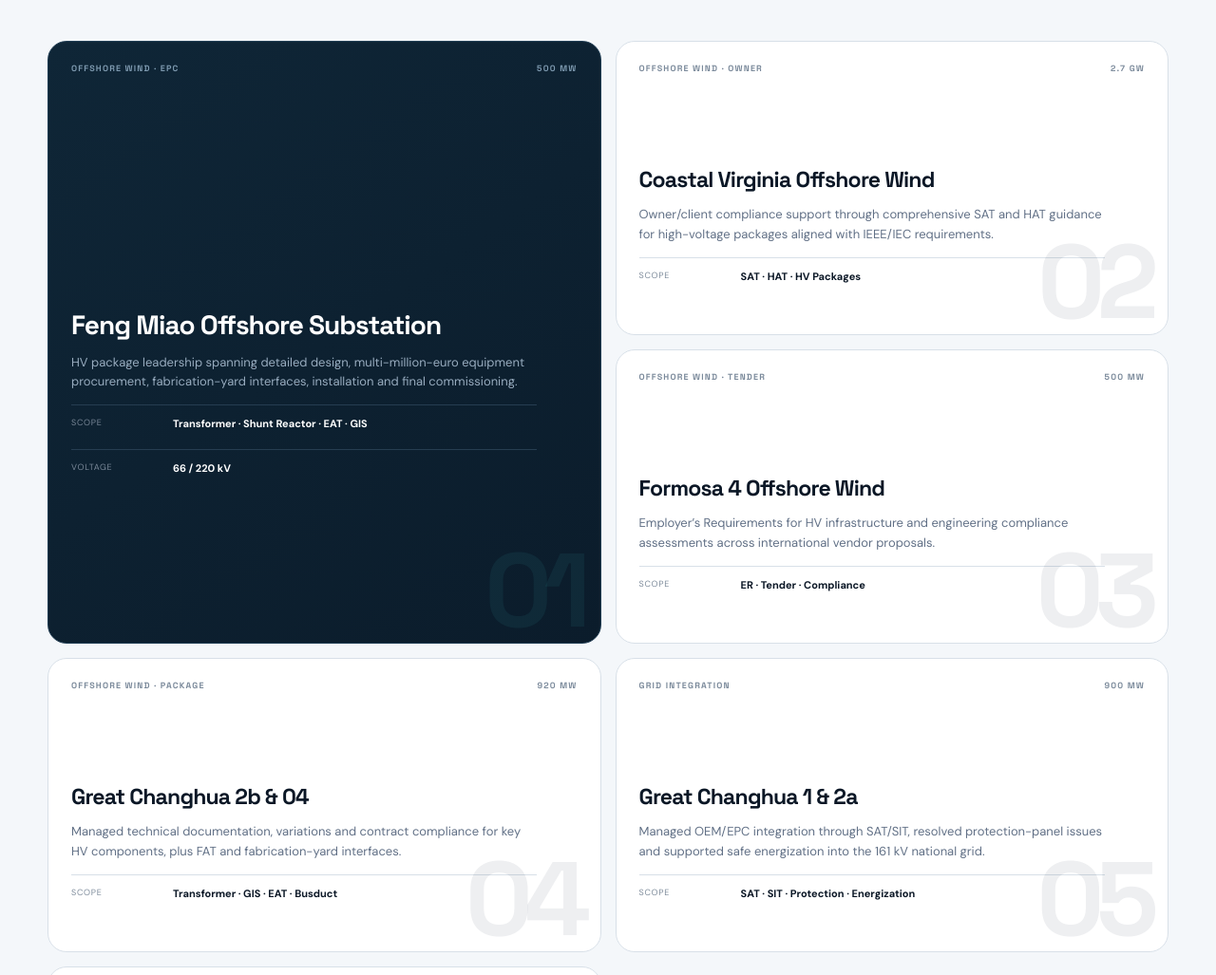
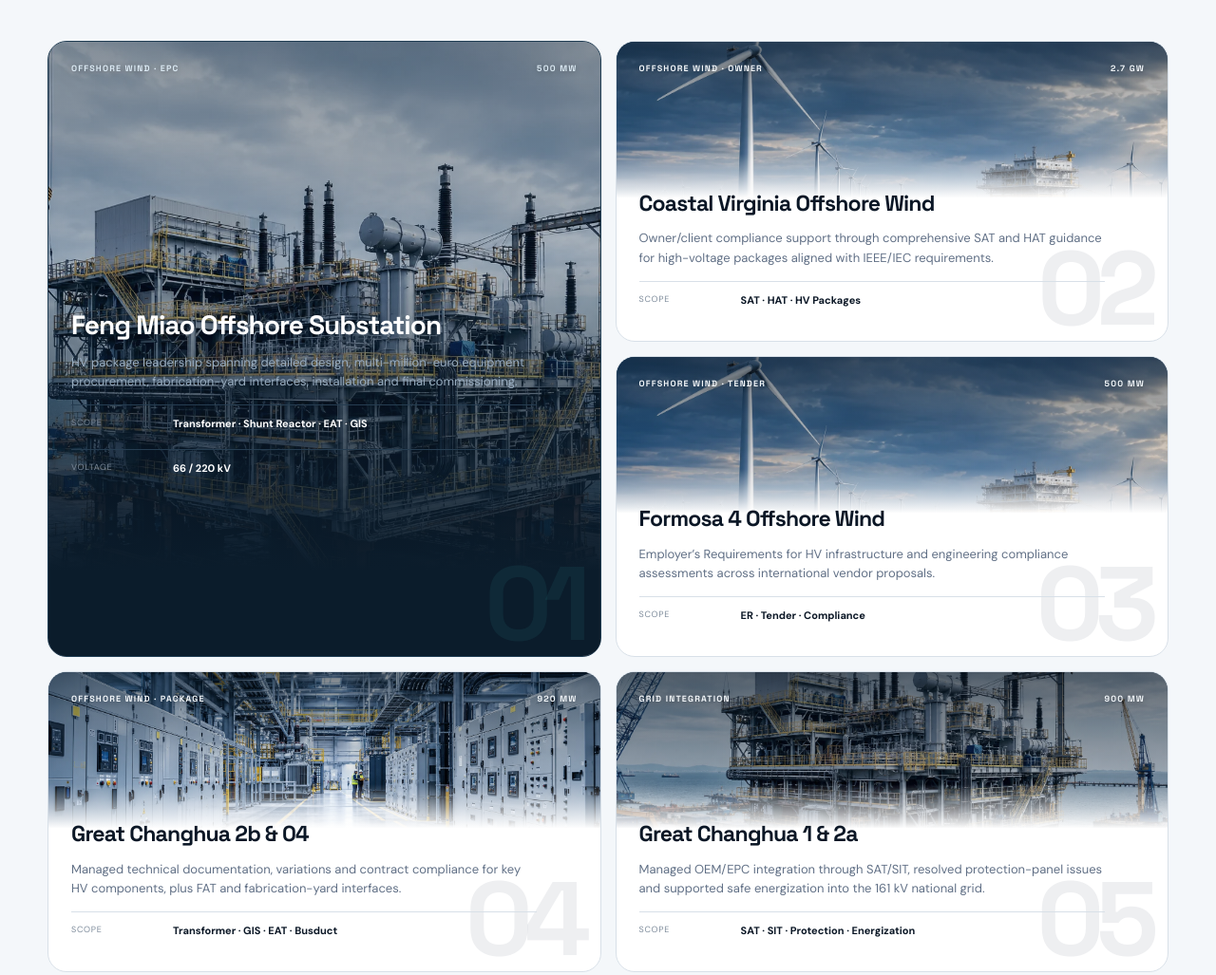
Before and after one commit to EricChang1994/gridwaveconsultant, a plain HTML site: page index.html in a window 1280 px wide. Shown: the part 2798-3825 px from the top of the page at 95% size. Drawn offline with Linux system fonts and the light colour scheme.

Commit message:
Add files via upload

```diff
--- a/index.html
+++ b/index.html
@@ -145,6 +145,7 @@
         </div>
         <div class="project-grid">
           <article class="project-card project-feature reveal">
+            <div class="project-image project-image-1"><img src="assets/offshore-substation-yard.webp" alt="Illustrative offshore substation fabrication yard" loading="lazy"></div>
             <div class="project-top"><span>OFFSHORE WIND · EPC</span><span>500 MW</span></div>
             <div class="project-content">
               <h3>Feng Miao Offshore Substation</h3>
@@ -155,6 +156,7 @@
             <div class="project-number">01</div>
           </article>
           <article class="project-card reveal reveal-delay-sm">
+            <div class="project-image project-image-2"><img src="assets/offshore-wind-farm.webp" alt="Illustrative offshore wind farm and electrical platform" loading="lazy"></div>
             <div class="project-top"><span>OFFSHORE WIND · OWNER</span><span>2.7 GW</span></div>
             <div class="project-content">
               <h3>Coastal Virginia Offshore Wind</h3>
@@ -164,6 +166,7 @@
             <div class="project-number">02</div>
           </article>
           <article class="project-card reveal reveal-delay">
+            <div class="project-image project-image-3"><img src="assets/offshore-wind-farm.webp" alt="Illustrative offshore wind farm" loading="lazy"></div>
             <div class="project-top"><span>OFFSHORE WIND · TENDER</span><span>500 MW</span></div>
             <div class="project-content">
               <h3>Formosa 4 Offshore Wind</h3>
@@ -173,6 +176,7 @@
             <div class="project-number">03</div>
           </article>
           <article class="project-card reveal">
+            <div class="project-image project-image-4"><img src="assets/hv-switchgear-hall.webp" alt="Illustrative high-voltage switchgear and equipment hall" loading="lazy"></div>
             <div class="project-top"><span>OFFSHORE WIND · PACKAGE</span><span>920 MW</span></div>
             <div class="project-content">
               <h3>Great Changhua 2b & 04</h3>
@@ -182,6 +186,7 @@
             <div class="project-number">04</div>
           </article>
           <article class="project-card reveal reveal-delay-sm">
+            <div class="project-image project-image-5"><img src="assets/offshore-substation-yard.webp" alt="Illustrative substation project delivery at a fabrication yard" loading="lazy"></div>
             <div class="project-top"><span>GRID INTEGRATION</span><span>900 MW</span></div>
             <div class="project-content">
               <h3>Great Changhua 1 & 2a</h3>
@@ -191,6 +196,7 @@
             <div class="project-number">05</div>
           </article>
           <article class="project-card reveal reveal-delay">
+            <div class="project-image project-image-6"><img src="assets/hv-switchgear-hall.webp" alt="Illustrative high-voltage equipment and maintenance environment" loading="lazy"></div>
             <div class="project-top"><span>ONSHORE SUBSTATION · O&M</span><span>1.8 GW</span></div>
             <div class="project-content">
               <h3>Mailiao Power Plant</h3>
@@ -206,7 +212,7 @@
     <section class="section profile-section" id="about">
       <div class="container profile-grid">
         <div class="profile-card reveal">
-          <div class="profile-avatar">EC</div>
+          <img class="profile-avatar" src="assets/founder-eric-chang.webp" alt="Wen Jui (Eric) Chang, Founder and Lead Engineer" width="400" height="400" loading="lazy" decoding="async">
           <div class="profile-meta"><span class="eyebrow">FOUNDER & LEAD ENGINEER</span><h2>Wen Jui (Eric) Chang</h2><p>PE · PMP® · M.Sc. Electrical Engineering</p></div>
           <div class="credentials">
             <div><strong>PE</strong><span>Electrical · Kentucky, USA<br>Licensed 2024</span></div>
--- a/styles.css
+++ b/styles.css
@@ -61,10 +61,30 @@ h3 { font-size: 22px; margin: 0 0 10px; }
 .section-dark{background:#091624;color:#fff;overflow:hidden}.section-dark::after{content:'';position:absolute;inset:auto -10% -45% auto;width:750px;height:750px;background:radial-gradient(circle,rgba(66,198,209,.11),transparent 65%)}.expertise-grid{display:grid;grid-template-columns:1.05fr .95fr;gap:90px;align-items:start}.section-dark .eyebrow{color:#8297aa}.section-dark .muted{color:#8799ac;max-width:650px}.expertise-list{display:grid;gap:13px;margin-top:32px}.expertise-list div{display:grid;grid-template-columns:24px 1fr;gap:7px;padding:13px 0;border-bottom:1px solid #203349;color:#c1ccd7;font-size:13px}.expertise-list div span:first-child{color:var(--accent)}
 .tool-panel{border:1px solid #274056;border-radius:22px;background:linear-gradient(145deg,#0d2134,#0a1725);padding:16px;box-shadow:0 30px 70px rgba(0,0,0,.22)}.tool-panel-top{display:flex;justify-content:space-between;padding:9px 10px 17px;color:#758ca2;font:700 10px 'Space Grotesk';letter-spacing:.12em}.tool{display:flex;gap:15px;align-items:center;padding:17px 14px;border-top:1px solid #203449}.tool-code{width:42px;height:42px;border-radius:11px;display:flex;align-items:center;justify-content:center;border:1px solid #31506a;background:#10283e;color:var(--accent);font:700 10px 'Space Grotesk'}.tool strong{display:block;font:600 15px 'Space Grotesk'}.tool small{display:block;color:#70859b;font-size:10px;margin-top:2px}
 .project-grid{display:grid;grid-template-columns:repeat(2,1fr);gap:15px}.project-card{min-height:310px;border:1px solid var(--line);border-radius:var(--radius);background:#fff;position:relative;overflow:hidden;padding:22px 24px;transition:transform .2s,box-shadow .2s}.project-card:hover{transform:translateY(-4px);box-shadow:var(--shadow)}.project-feature{grid-row:span 2;min-height:635px;background:linear-gradient(145deg,#0f2637,#0b1c2b);color:white;border-color:#203d53}.project-top{display:flex;justify-content:space-between;font:700 9px 'Space Grotesk';letter-spacing:.13em;color:#7b8a9b}.project-feature .project-top{color:#7e9ab0}.project-content{margin-top:100px;max-width:490px}.project-feature .project-content{margin-top:250px}.project-content h3{font-size:28px;margin-bottom:15px}.project-card:not(.project-feature) .project-content h3{font-size:23px}.project-content p{color:var(--muted);font-size:13px;max-width:510px}.project-feature .project-content p{color:#98acbf}.project-detail{display:grid;grid-template-columns:95px 1fr;gap:12px;padding:11px 0;border-top:1px solid var(--line);font-size:11px;margin-top:6px}.project-feature .project-detail{border-color:#263d51}.project-detail span{color:#7b8999;text-transform:uppercase;letter-spacing:.08em;font-size:9px}.project-number{position:absolute;right:18px;bottom:-15px;font:700 110px 'Space Grotesk';letter-spacing:-.08em;color:rgba(14,33,52,.07)}.project-feature .project-number{color:rgba(66,198,209,.08);}
-.profile-section{background:#eaf0f5}.profile-grid{display:grid;grid-template-columns:.9fr 1.1fr;gap:80px;align-items:center}.profile-card{padding:33px;border:1px solid #cbd6e0;border-radius:24px;background:#fff;box-shadow:var(--shadow)}.profile-avatar{width:88px;height:88px;border-radius:50%;background:#10273a;color:var(--accent);display:flex;align-items:center;justify-content:center;font:700 27px 'Space Grotesk';margin-bottom:27px}.profile-meta h2{font-size:33px;margin:9px 0 7px}.profile-meta p{color:var(--muted);margin:0;font-size:13px}.credentials{border-top:1px solid var(--line);margin-top:31px;padding-top:18px;display:grid;gap:14px}.credentials div{display:flex;align-items:center;gap:13px}.credentials strong{width:50px;height:36px;border-radius:9px;background:#eafafb;color:#14636a;border:1px solid #c9ecef;display:flex;align-items:center;justify-content:center;font:700 10px 'Space Grotesk'}.credentials span{font-size:11px;color:#607086;line-height:1.35}.profile-copy p{font-size:15px;color:#58697e;max-width:640px}.quote{font:600 19px 'Space Grotesk';color:#173045;margin-top:32px;padding-left:20px;border-left:3px solid var(--accent);max-width:590px}
+.profile-section{background:#eaf0f5}.profile-grid{display:grid;grid-template-columns:.9fr 1.1fr;gap:80px;align-items:center}.profile-card{padding:33px;border:1px solid #cbd6e0;border-radius:24px;background:#fff;box-shadow:var(--shadow)}.profile-avatar{width:112px;height:112px;object-fit:cover;object-position:center 42%;border-radius:50%;display:block;margin-bottom:27px;border:3px solid #fff;box-shadow:0 8px 24px rgba(16,39,58,.16)}.profile-meta h2{font-size:33px;margin:9px 0 7px}.profile-meta p{color:var(--muted);margin:0;font-size:13px}.credentials{border-top:1px solid var(--line);margin-top:31px;padding-top:18px;display:grid;gap:14px}.credentials div{display:flex;align-items:center;gap:13px}.credentials strong{width:50px;height:36px;border-radius:9px;background:#eafafb;color:#14636a;border:1px solid #c9ecef;display:flex;align-items:center;justify-content:center;font:700 10px 'Space Grotesk'}.credentials span{font-size:11px;color:#607086;line-height:1.35}.profile-copy p{font-size:15px;color:#58697e;max-width:640px}.quote{font:600 19px 'Space Grotesk';color:#173045;margin-top:32px;padding-left:20px;border-left:3px solid var(--accent);max-width:590px}
 .credentials-section{padding-top:90px}.credentials-grid{display:grid;grid-template-columns:.7fr 1.3fr;gap:80px}.credential-list{border-top:1px solid var(--line)}.credential-list>div{display:grid;grid-template-columns:100px 1fr;gap:20px;padding:20px 0;border-bottom:1px solid var(--line)}.credential-list span{font:700 10px 'Space Grotesk';color:#77879b;text-transform:uppercase;letter-spacing:.1em}.credential-list strong{font:600 15px 'Space Grotesk'}.credential-list small{grid-column:2;color:#758398;margin-top:-13px;font-size:11px}
 .contact-section{padding:100px 0;background:#0c1b2b;color:white}.contact-inner{display:flex;align-items:center;justify-content:space-between;gap:50px}.contact-section .eyebrow{color:#8498ab}.contact-section h2{font-size:clamp(40px,5vw,62px);max-width:670px;margin-bottom:15px}.contact-section p{color:#90a2b5;max-width:610px;margin:0}.contact-actions{display:flex;flex-direction:column;gap:14px;align-items:flex-start;min-width:300px}.social-link{font-size:12px;color:#9aabbd;padding:9px 0;border-bottom:1px solid #314359}.social-link:hover{color:white}
 .footer{background:#07111d;color:#8a9aae;padding:34px 0 22px;border-top:1px solid #1a3045}.footer-inner{display:flex;justify-content:space-between;gap:30px;align-items:center}.footer-brand{display:flex;align-items:center;gap:12px;color:#fff}.footer-brand strong{display:block;font:700 12px 'Space Grotesk';letter-spacing:.06em}.footer-brand small{display:block;font-size:9px;color:#6e8197;margin-top:2px}.footer-right{display:flex;gap:24px;font-size:10px;align-items:center}.footer-right a{color:#b2c0ce}.footer-bottom{display:flex;justify-content:space-between;border-top:1px solid #172b3f;margin-top:22px;padding-top:17px;font-size:9px;color:#5d7187}
 .reveal{opacity:0;transform:translateY(18px);transition:opacity .65s ease, transform .65s ease}.reveal.in{opacity:1;transform:none}.reveal-delay{transition-delay:.12s}.reveal-delay-sm{transition-delay:.06s}
 @media (max-width: 980px){.container{width:min(100% - 32px,1180px)}.hero-grid,.expertise-grid,.profile-grid,.credentials-grid{grid-template-columns:1fr;gap:45px}.hero{min-height:auto}.hero-grid{padding:80px 0 90px}.hero-visual{min-height:460px}.service-grid{grid-template-columns:repeat(2,1fr)}.metrics{grid-template-columns:repeat(2,1fr);gap:0}.metrics>div{border-bottom:1px solid #2b4057}.project-grid{grid-template-columns:1fr}.project-feature{grid-row:auto;min-height:500px}.project-feature .project-content{margin-top:180px}.section-head,.contact-inner{align-items:flex-start;flex-direction:column}.contact-actions{min-width:0}.credentials-grid{gap:20px}}
 @media (max-width: 720px){.nav{display:none;position:absolute;left:16px;right:16px;top:68px;background:#fff;border:1px solid var(--line);border-radius:16px;padding:10px;box-shadow:var(--shadow);flex-direction:column;align-items:stretch;gap:3px}.nav.open{display:flex}.nav a{padding:11px 12px}.nav-cta{text-align:center;margin-top:5px}.menu-toggle{display:block}.hero-grid{padding:66px 0 75px}.hero-visual{min-height:400px}.hero-card{height:310px}.orbit-a{width:450px;height:450px}.orbit-b{width:330px;height:330px}.floating-stat{left:0;bottom:0}.floating-stat-right{right:0;top:3%}h1{font-size:47px}.hero-lead{font-size:16px}.hero-trust{gap:16px;flex-wrap:wrap;margin-top:38px}.metrics{grid-template-columns:1fr 1fr}.metric-value{font-size:17px}.service-grid{grid-template-columns:1fr}.section{padding:82px 0}.section-head{gap:20px;margin-bottom:32px}.project-card{min-height:340px}.project-feature{min-height:470px}.project-feature .project-content{margin-top:150px}.profile-card{padding:25px}.footer-inner,.footer-bottom{flex-direction:column;align-items:flex-start}.footer-right{flex-direction:column;align-items:flex-start;gap:8px}.credential-list>div{grid-template-columns:80px 1fr}.credential-list small{grid-column:2}}
+
+/* Project photography: generated illustrative engineering imagery, not actual project-site photographs. */
+.project-card{isolation:isolate;padding-top:22px}
+.project-image{position:absolute;z-index:-1;top:0;left:0;right:0;height:164px;overflow:hidden;background:#102b40}
+.project-image::after{content:"";position:absolute;inset:0;background:linear-gradient(180deg,rgba(5,18,30,.52),rgba(5,18,30,.03) 72%,rgba(255,255,255,.98))}
+.project-image img{width:100%;height:100%;object-fit:cover;display:block;filter:saturate(.82);transition:transform .45s ease}
+.project-card:hover .project-image img{transform:scale(1.035)}
+.project-top{position:relative;z-index:1;color:#f4f8fb;text-shadow:0 1px 6px rgba(0,0,0,.3)}
+.project-content{position:relative;z-index:1;margin-top:125px}
+.project-card:not(.project-feature) .project-content h3{font-size:23px}
+.project-feature{background:linear-gradient(180deg,rgba(8,27,42,.45),#0b1c2b 63%)}
+.project-feature .project-image{height:100%}
+.project-feature .project-image::after{background:linear-gradient(180deg,rgba(5,18,30,.42) 0%,rgba(5,18,30,.22) 35%,#0b1c2b 86%)}
+.project-feature .project-content{margin-top:250px}
+.project-feature .project-top{color:#dceaf4}
+.project-image-3 img{object-position:72% center;filter:saturate(.95) brightness(.94)}
+.project-image-5 img{object-position:20% center;filter:saturate(.72) brightness(.86)}
+.project-image-6 img{object-position:50% center;filter:saturate(.62) brightness(.92)}
+@media(max-width:980px){.project-feature .project-content{margin-top:180px}}
+@media(max-width:720px){.project-content{margin-top:125px}.project-feature .project-content{margin-top:150px}}
```
Also changed, not shown: assets/founder-eric-chang.webp (added), assets/hv-switchgear-hall.webp (added), assets/offshore-substation-yard.webp (added), assets/offshore-wind-farm.webp (added).
